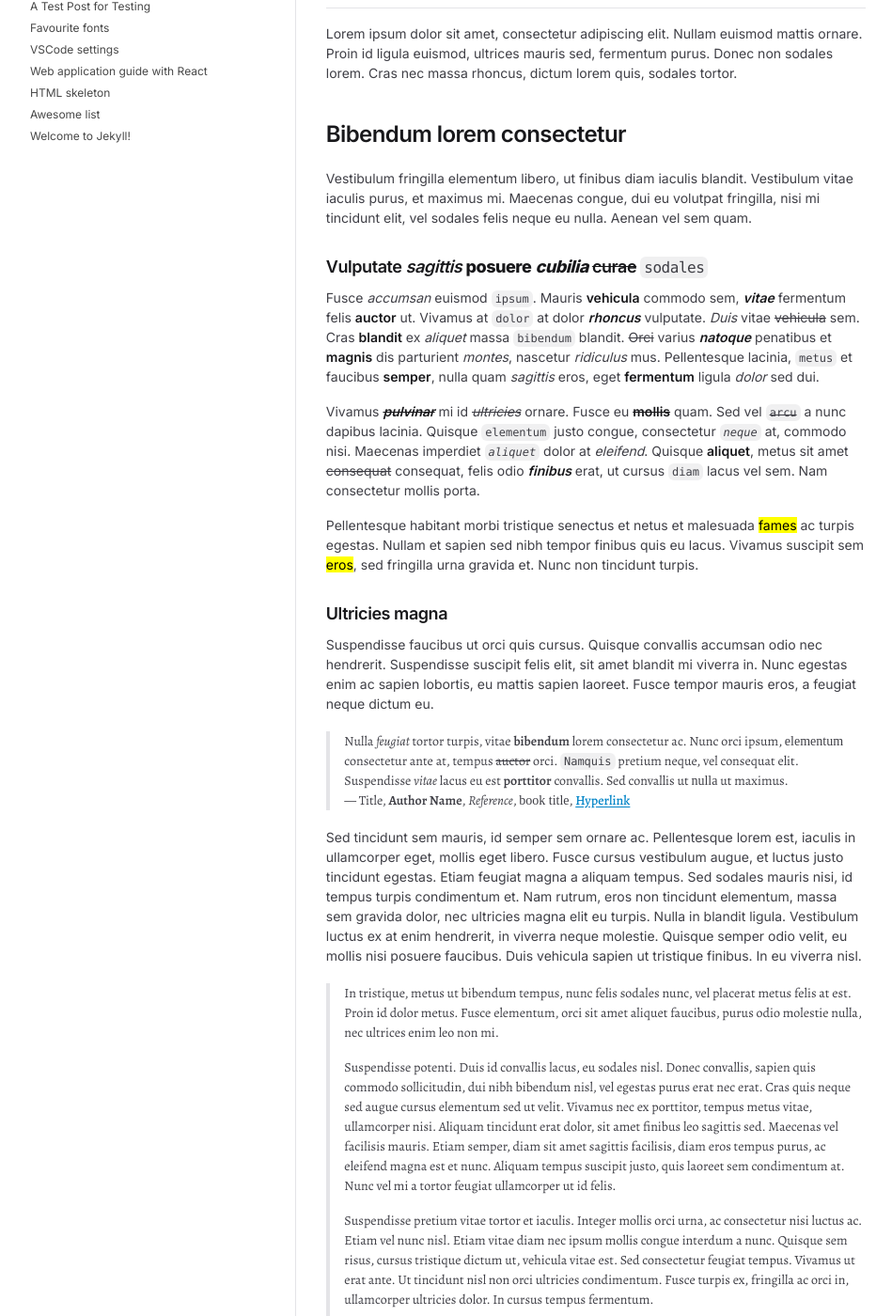
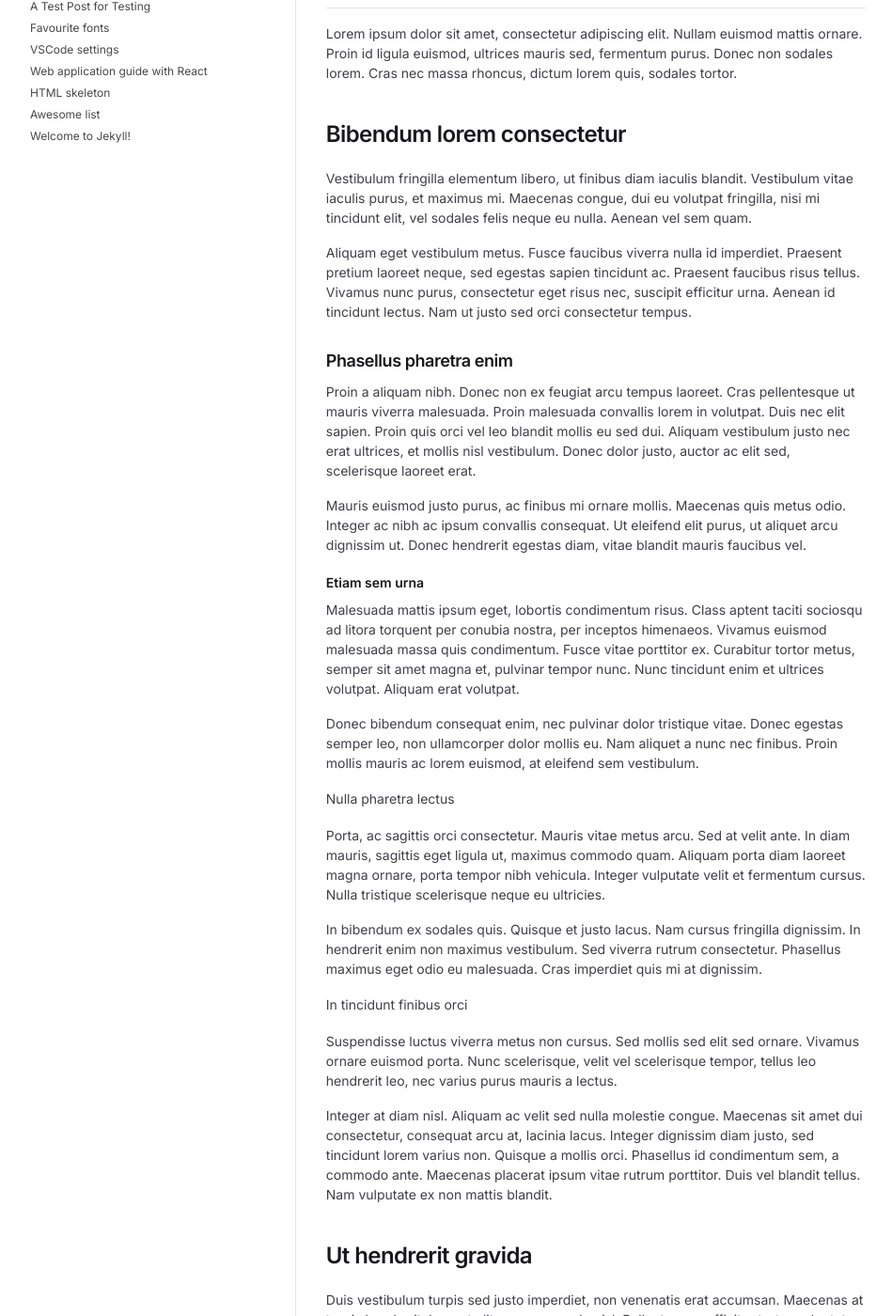
Before and after one commit to gregory-james-smith/reflections, a Jekyll site: the page built from _posts/2026-08-09-test.md, in a window 1280 px wide and 1400 px high, scrolled down 198 px. Shown: the whole window at 94% size, without its empty margins (16-965 px from the left). Built offline with Jekyll 4.4.1, drawn with Linux system fonts in a browser that asks for light colours; some web fonts are replaced; Markdown is read by kramdown in place of the engine named in the settings; some of the changed text lies outside the part shown.

Commit message:
Heading hierarchy

```diff
--- a/_posts/2026-08-09-test.md
+++ b/_posts/2026-08-09-test.md
@@ -10,6 +10,36 @@ Lorem ipsum dolor sit amet, consectetur adipiscing elit. Nullam euismod mattis o
 # Bibendum lorem consectetur
 
 Vestibulum fringilla elementum libero, ut finibus diam iaculis blandit. Vestibulum vitae iaculis purus, et maximus mi. Maecenas congue, dui eu volutpat fringilla, nisi mi tincidunt elit, vel sodales felis neque eu nulla. Aenean vel sem quam.
+
+Aliquam eget vestibulum metus. Fusce faucibus viverra nulla id imperdiet. Praesent pretium laoreet neque, sed egestas sapien tincidunt ac. Praesent faucibus risus tellus. Vivamus nunc purus, consectetur eget risus nec, suscipit efficitur urna. Aenean id tincidunt lectus. Nam ut justo sed orci consectetur tempus.
+
+## Phasellus pharetra enim
+
+Proin a aliquam nibh. Donec non ex feugiat arcu tempus laoreet. Cras pellentesque ut mauris viverra malesuada. Proin malesuada convallis lorem in volutpat. Duis nec elit sapien. Proin quis orci vel leo blandit mollis eu sed dui. Aliquam vestibulum justo nec erat ultrices, et mollis nisl vestibulum. Donec dolor justo, auctor ac elit sed, scelerisque laoreet erat.
+
+Mauris euismod justo purus, ac finibus mi ornare mollis. Maecenas quis metus odio. Integer ac nibh ac ipsum convallis consequat. Ut eleifend elit purus, ut aliquet arcu dignissim ut. Donec hendrerit egestas diam, vitae blandit mauris faucibus vel.
+
+### Etiam sem urna
+
+Malesuada mattis ipsum eget, lobortis condimentum risus. Class aptent taciti sociosqu ad litora torquent per conubia nostra, per inceptos himenaeos. Vivamus euismod malesuada massa quis condimentum. Fusce vitae porttitor ex. Curabitur tortor metus, semper sit amet magna et, pulvinar tempor nunc. Nunc tincidunt enim et ultrices volutpat. Aliquam erat volutpat.
+
+Donec bibendum consequat enim, nec pulvinar dolor tristique vitae. Donec egestas semper leo, non ullamcorper dolor mollis eu. Nam aliquet a nunc nec finibus. Proin mollis mauris ac lorem euismod, at eleifend sem vestibulum.
+
+#### Nulla pharetra lectus
+
+Porta, ac sagittis orci consectetur. Mauris vitae metus arcu. Sed at velit ante. In diam mauris, sagittis eget ligula ut, maximus commodo quam. Aliquam porta diam laoreet magna ornare, porta tempor nibh vehicula. Integer vulputate velit et fermentum cursus. Nulla tristique scelerisque neque eu ultricies.
+
+In bibendum ex sodales quis. Quisque et justo lacus. Nam cursus fringilla dignissim. In hendrerit enim non maximus vestibulum. Sed viverra rutrum consectetur. Phasellus maximus eget odio eu malesuada. Cras imperdiet quis mi at dignissim.
+
+##### In tincidunt finibus orci
+
+Suspendisse luctus viverra metus non cursus. Sed mollis sed elit sed ornare. Vivamus ornare euismod porta. Nunc scelerisque, velit vel scelerisque tempor, tellus leo hendrerit leo, nec varius purus mauris a lectus.
+
+Integer at diam nisl. Aliquam ac velit sed nulla molestie congue. Maecenas sit amet dui consectetur, consequat arcu at, lacinia lacus. Integer dignissim diam justo, sed tincidunt lorem varius non. Quisque a mollis orci. Phasellus id condimentum sem, a commodo ante. Maecenas placerat ipsum vitae rutrum porttitor. Duis vel blandit tellus. Nam vulputate ex non mattis blandit.
+
+# Ut hendrerit gravida
+
+Duis vestibulum turpis sed justo imperdiet, non venenatis erat accumsan. Maecenas at turpis hendrerit, laoreet elit nec, commodo nisl. Pellentesque efficitur tortor vulputate arcu vestibulum, eget hendrerit ex dictum.
 
 ## Vulputate *sagittis* **posuere** ***cubilia*** ~~curae~~ `sodales`
 
```
